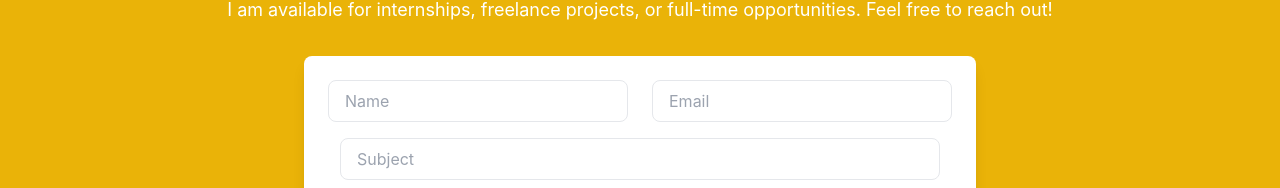
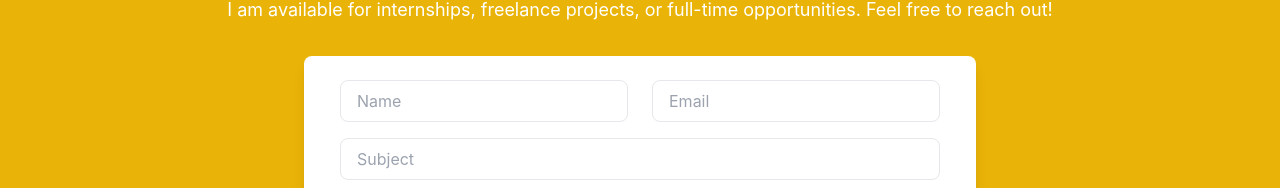
Before and after one commit to anudeepkotaru/portfolio, a React (Create React App) app: page / in a window 1280 px wide. Shown: the part 3916-4104 px from the top of the page. Built offline with nearby package versions, Linux system fonts and the light colour scheme.

Commit message:
Adjusted spacing in contact

```diff
--- a/src/components/ContactSection.js
+++ b/src/components/ContactSection.js
@@ -52,7 +52,7 @@ export default function ContactSection() {
 
         <div className="row flex justify-center mt-8">
           <form onSubmit={handleSubmit} className="contact-form w-full max-w-2xl bg-white dark:bg-gray-900 p-6 rounded-lg shadow-lg">
-            <div className="row flex flex-wrap -mx-3">
+            <div className="row flex flex-wrap">
               {/* Name Input */}
               <div className="form-item w-full md:w-1/2 px-3 mb-4">
                 <div className="form-group">
```
